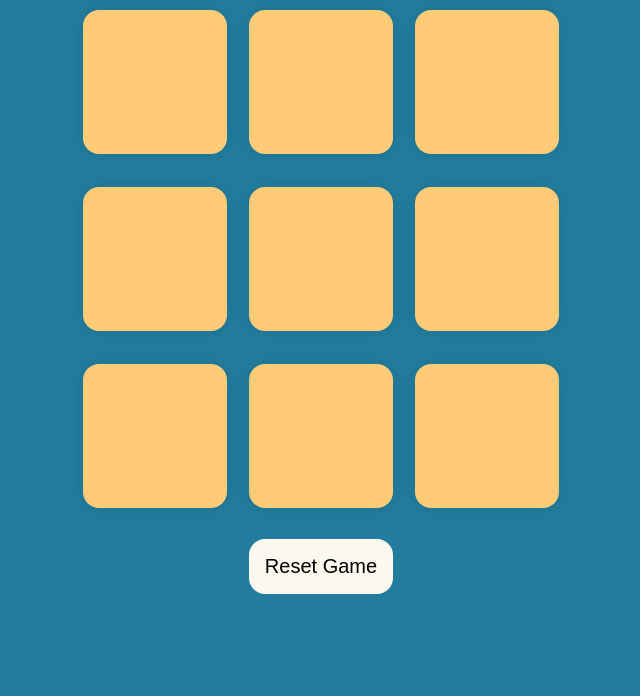
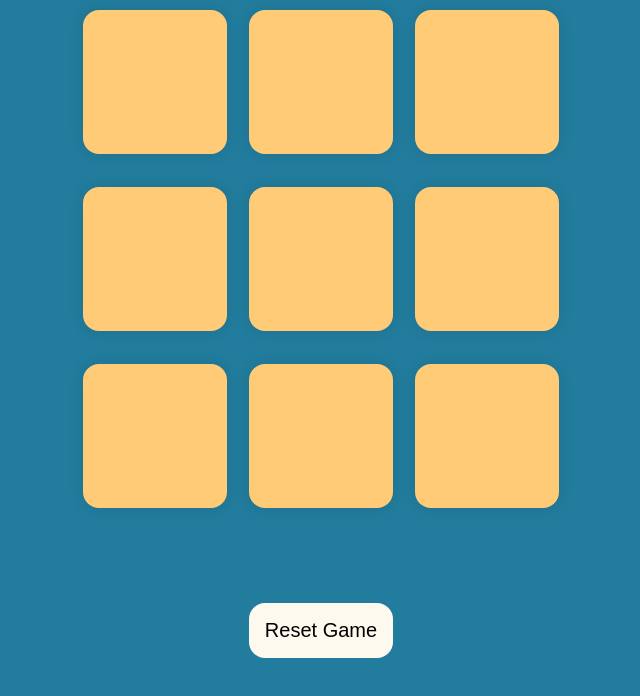
Before and after one commit to HappySR/Tic-Tac-Toe-using-JS, a plain HTML site: page index.html in a window 1280 px wide. Shown: the part 58-754 px from the top of the page, without its empty margins (319-959 px from the left). Drawn offline with Linux system fonts and the light colour scheme.

Commit message:
Added padding to reset-game button

```diff
--- a/index.html
+++ b/index.html
@@ -23,7 +23,9 @@
                 <div class = "msg hide">Winner</div>
             </div>
         </div>
-        <button id = "reset-game">Reset Game</button>
+        <div class = "reset-div">
+            <button id = "reset-game">Reset Game</button>
+        </div>
     </main>
     <script src="script.js"></script>
 </body>
--- a/style.css
+++ b/style.css
@@ -39,7 +39,7 @@ body {
 }
 
 .msg {
-    padding-top: 15px;
+    padding: 15px;
     font-size: 4rem;
 }
 
@@ -62,3 +62,7 @@ body {
     border: none;
     background-color: #FEF9EF;
 }
+
+.reset-div {
+    padding-top: 4rem;
+}
```
